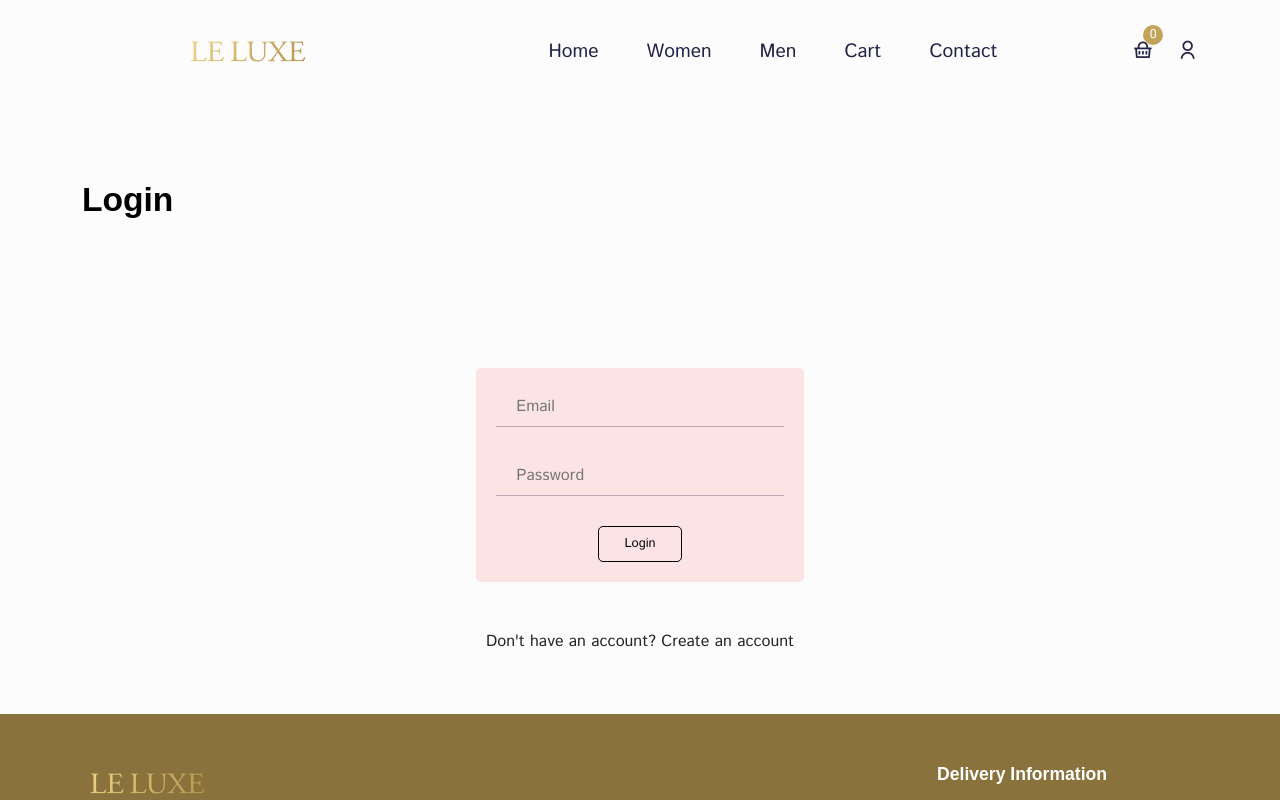
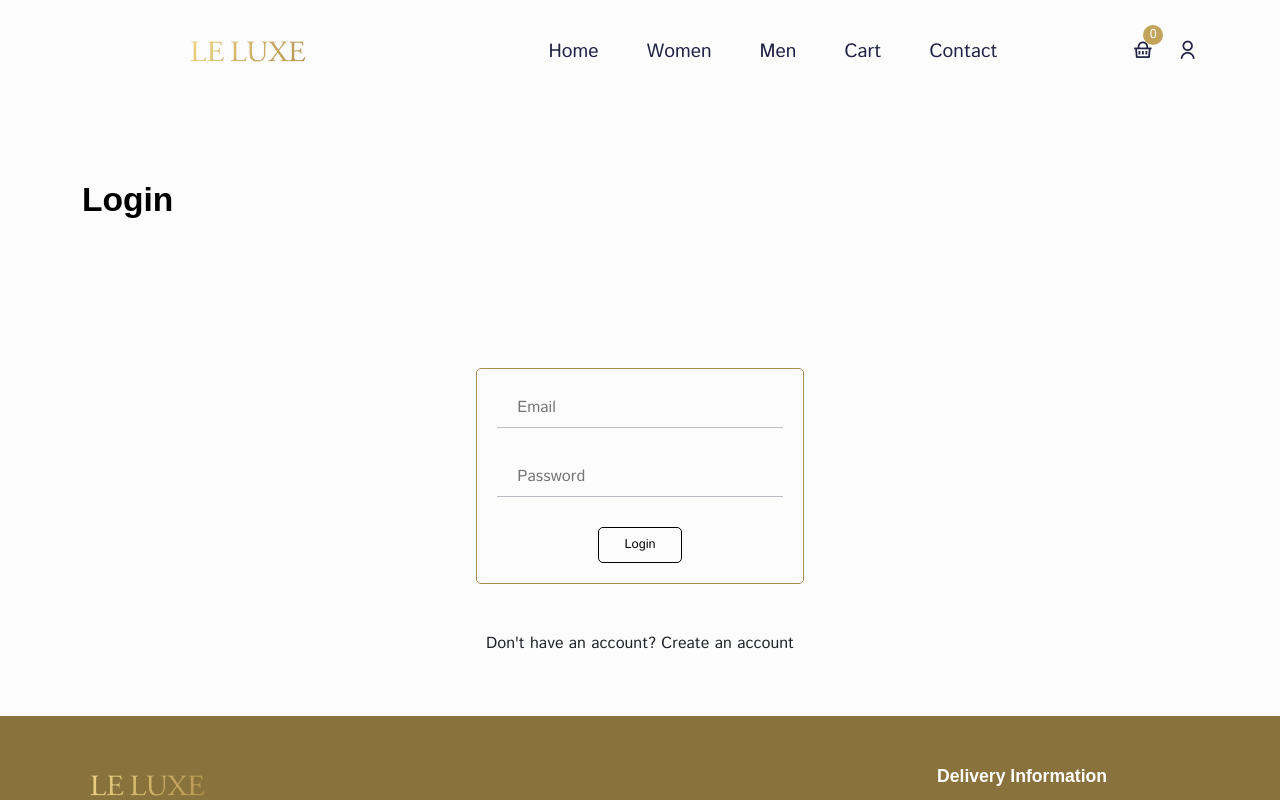
Before and after one commit to lamadarawsheh/Leluxe-mimic, a React (Create React App) app: page /login in a window 1280 px wide. Shown: the top 800 px of the page. Built offline with nearby package versions, Linux system fonts and the light colour scheme; a web font is replaced by a local one.

Commit message:
feat: style login and register

```diff
--- a/src/styles/product-details.css
+++ b/src/styles/product-details.css
@@ -52,7 +52,8 @@
 .form {
   width: 60%;
   margin: auto;
-  background: #fde4e4;
+  border: solid  1px #a78c4e;
+  background: transparent;
   padding: 20px;
   border-radius: 5px;
 }
```
